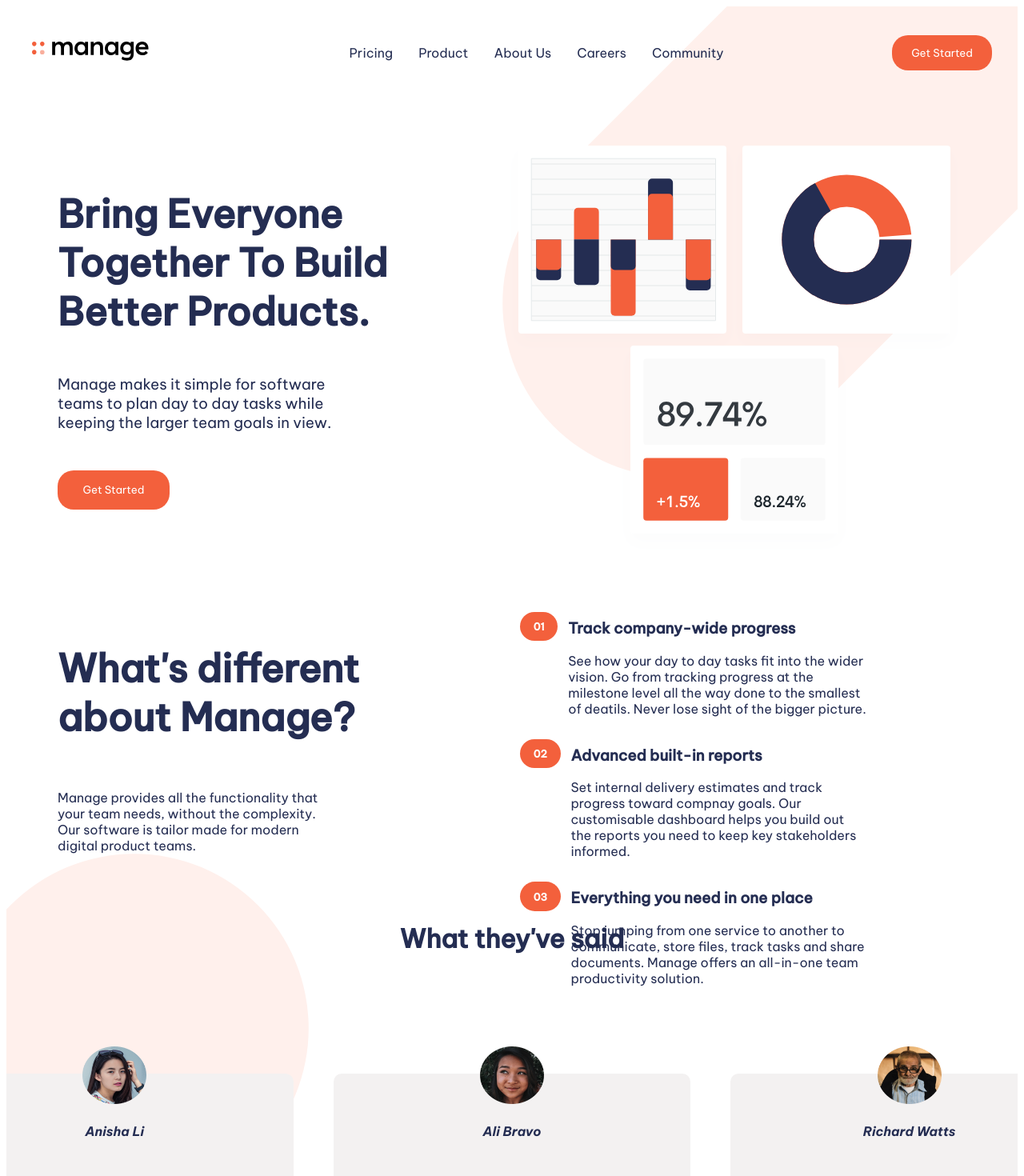
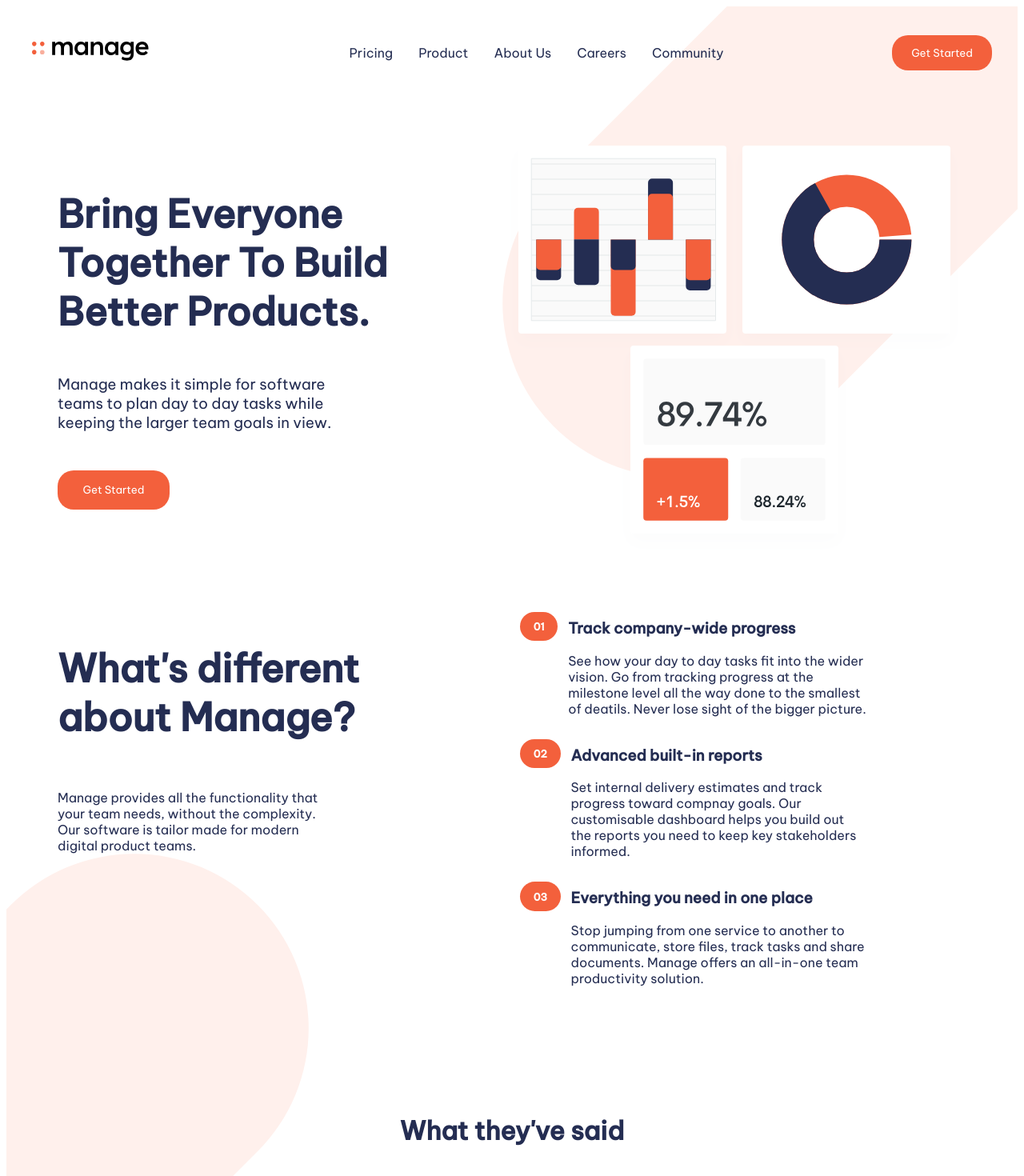
Before and after one commit to McGarry-A/ManageLandingPage, a React (Create React App) app: page / in a window 1280 px wide. Shown: the top 1470 px of the page at 80% size. Built offline with nearby package versions, Linux system fonts and the light colour scheme.

Commit message:
macbook fix

```diff
--- a/src/Features/Features.css
+++ b/src/Features/Features.css
@@ -7,7 +7,6 @@
           justify-content: space-between;
   margin: 0;
   padding: 2em 4em;
-  height: 40vh;
   position: relative;
 }
 
--- a/src/Features/Features.scss
+++ b/src/Features/Features.scss
@@ -3,7 +3,6 @@
   justify-content: space-between;
   margin: 0;
   padding: 2em 4em;
-  height: 40vh;
   position: relative;
   .features-left {
     .features-title {
```
Also changed, not shown: 1 other file (tests, documents, lock files or other folders).
